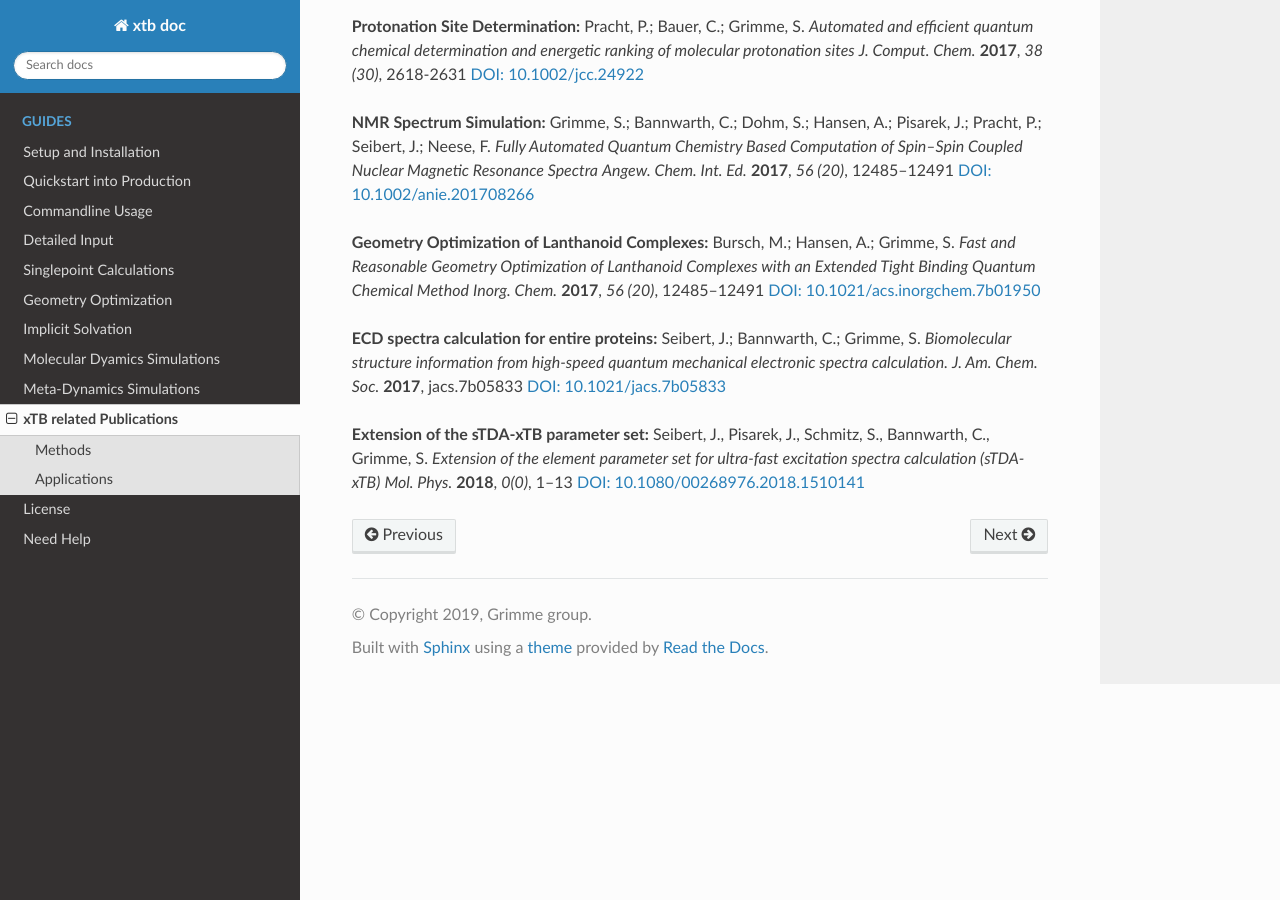
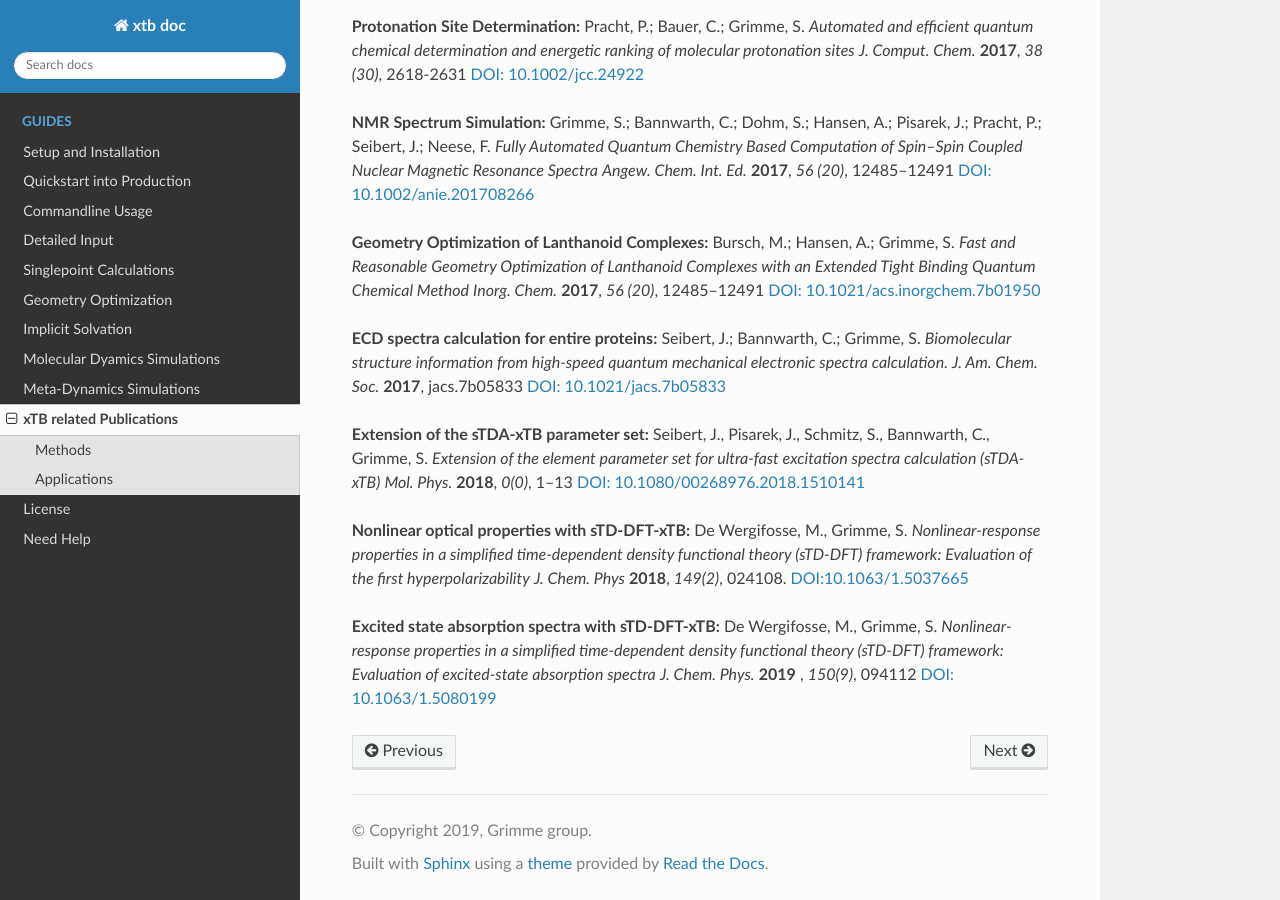
Before and after one commit to grimme-lab/xtb_docs, a Sphinx documentation site: the page built from source/xtbrelatedrefs.rst, in a window 1280 px wide and 900 px high, scrolled down 941 px. Built offline with Sphinx 7.4.7 and the Read the Docs theme 2.0.0, drawn with Linux system fonts in a browser that asks for light colours.

Commit message:
Update xtbrelatedrefs.rst

```diff
--- a/source/xtbrelatedrefs.rst
+++ b/source/xtbrelatedrefs.rst
@@ -51,3 +51,7 @@ Chemical Method* *Inorg. Chem.* **2017**, *56 (20)*, 12485–12491
 **ECD spectra calculation for entire proteins:** Seibert, J.; Bannwarth, C.; Grimme, S.  *Biomolecular structure information from high-speed quantum mechanical electronic spectra calculation.*  *J. Am. Chem. Soc.* **2017**, jacs.7b05833 `DOI: 10.1021/jacs.7b05833 <https://doi.org/10.1021/jacs.7b05833>`_
 
 **Extension of the sTDA-xTB parameter set:** Seibert, J., Pisarek, J., Schmitz, S., Bannwarth, C., Grimme, S.  *Extension of the element parameter set for ultra-fast excitation spectra calculation (sTDA-xTB)* *Mol. Phys.* **2018**, *0(0)*, 1–13 `DOI: 10.1080/00268976.2018.1510141 <https://doi.org/10.1080/00268976.2018.1510141>`_
+
+**Nonlinear optical properties with sTD-DFT-xTB:** De Wergifosse, M., Grimme, S.  *Nonlinear-response properties in a simplified time-dependent density functional theory (sTD-DFT) framework: Evaluation of the first hyperpolarizability* *J. Chem. Phys* **2018**, *149(2)*, 024108. `DOI:10.1063/1.5037665 <https://doi.org/10.1063/1.5037665>`_
+
+**Excited state absorption spectra with sTD-DFT-xTB:** De Wergifosse, M., Grimme, S. *Nonlinear-response properties in a simplified time-dependent density functional theory (sTD-DFT) framework: Evaluation of excited-state absorption spectra* *J. Chem. Phys.* **2019** , *150(9)*,  094112 `DOI: 10.1063/1.5080199  <https://doi.org/10.1063/1.5080199>`_
```
